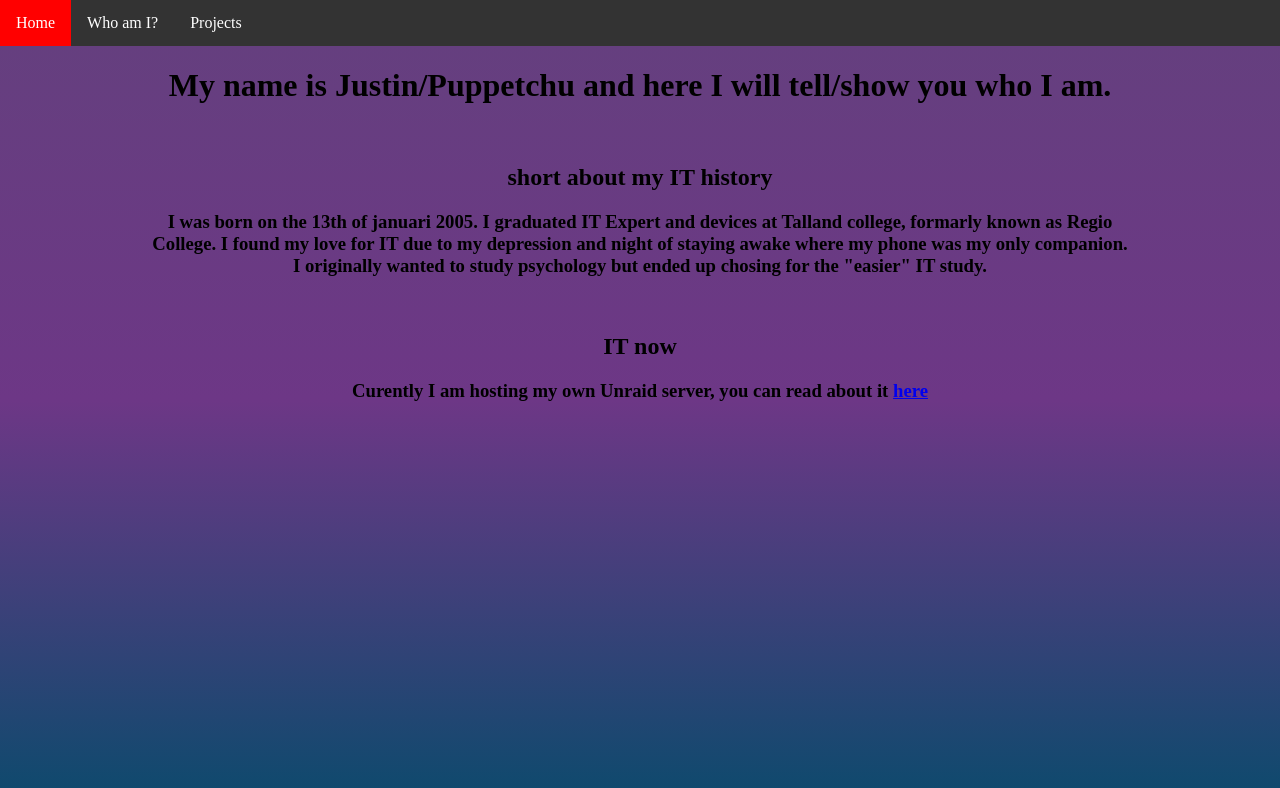
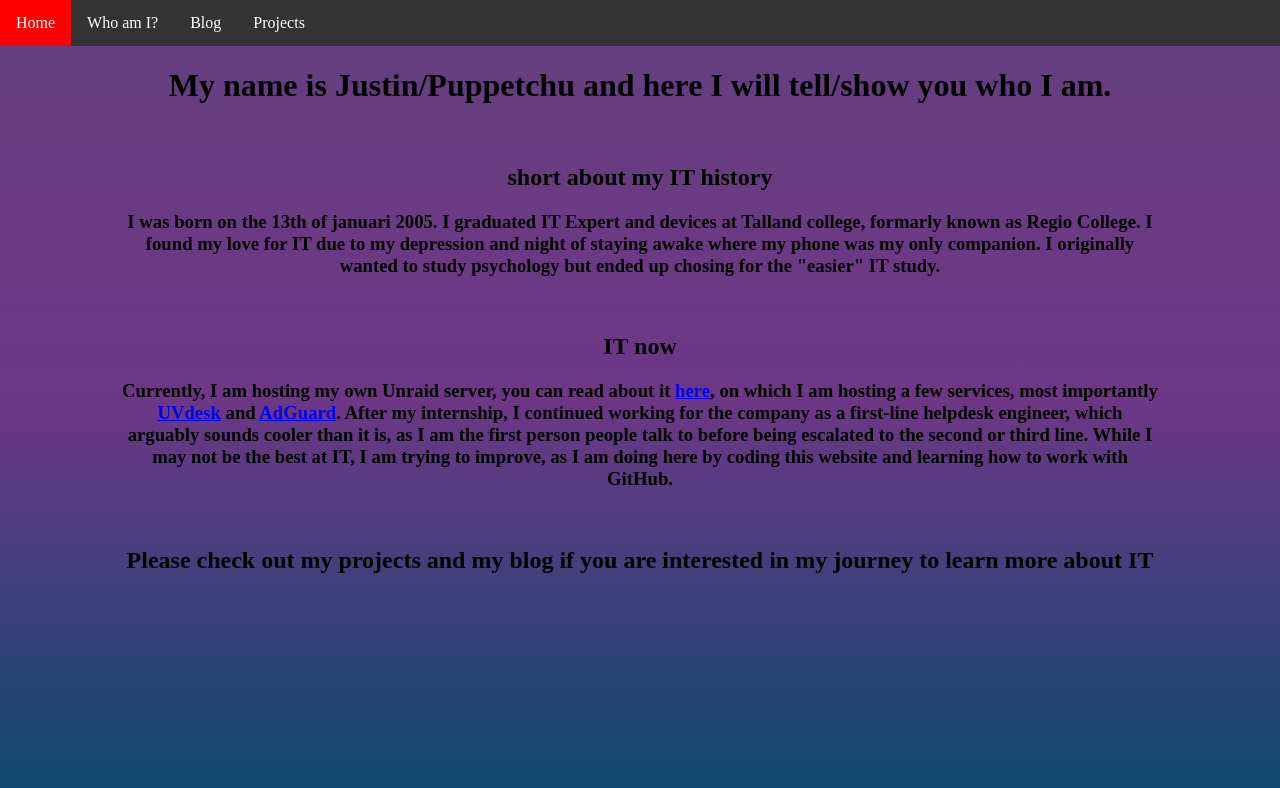
Before and after one commit to Puppetchu/Website, a plain HTML site: page aboutme.html in a window 1280 px wide. Drawn offline with Linux system fonts and the light colour scheme.

Commit message:
Update aboutme.html

```diff
--- a/aboutme.html
+++ b/aboutme.html
@@ -12,9 +12,9 @@ body {
    height: 100vh;
 }
 
-div {
+.div1 {
     text-align: center;
-    margin: 0px 150px 0px 150px;
+    margin: 0px 120px 0px 120px;
 }
 
 .all-browsers {
@@ -86,6 +86,7 @@ li.dropdown {
   <ul>
     <li><a href="./index">Home</a></li>
     <li><a href="./aboutme">Who am I?</a></li>
+    <li><a href="./blog">Blog</a></li>
     <li class="dropdown">
       <a href="./Projects" class="dropbtn">Projects</a>
       <div class="dropdown-content">
@@ -93,10 +94,11 @@ li.dropdown {
         <a href="./draw">Draw.io</a>
         <a href="./uvdesk">UVdesk</a>
         <a href="./homeassistant">Home Assistant</a>
+        <a href="./adguard">AdGuard</a>
       </div>
     </li>
   </ul>
-<div>
+  <div class="div1">
 
 
 <H1>My name is Justin/Puppetchu and here I will tell/show you who I am.</H1>
@@ -109,7 +111,14 @@ li.dropdown {
 
 <h2>IT now</h3>
 <H3>
-Curently I am hosting my own Unraid server, you can read about it <a href="./Unraid">here</a>
+  Currently, I am hosting my own Unraid server, you can read about it <a href="./Unraid">here</a>, on which I am hosting a few services, most importantly
+  <a href="./uvdesk">UVdesk</a> and <a href="./adguard">AdGuard</a>. After my internship, I continued working for the company as a first-line helpdesk engineer,
+  which arguably sounds cooler than it is, as I am the first person people talk to before being escalated to the second or third line. While I may not be the best at IT,
+  I am trying to improve, as I am doing here by coding this website and learning how to work with GitHub.
 
 </H3>
-</div>
+
+<br>
+
+<h2>Please check out my projects and my blog if you are interested in my journey to learn more about IT</h2>
+<div class="div1">
```
